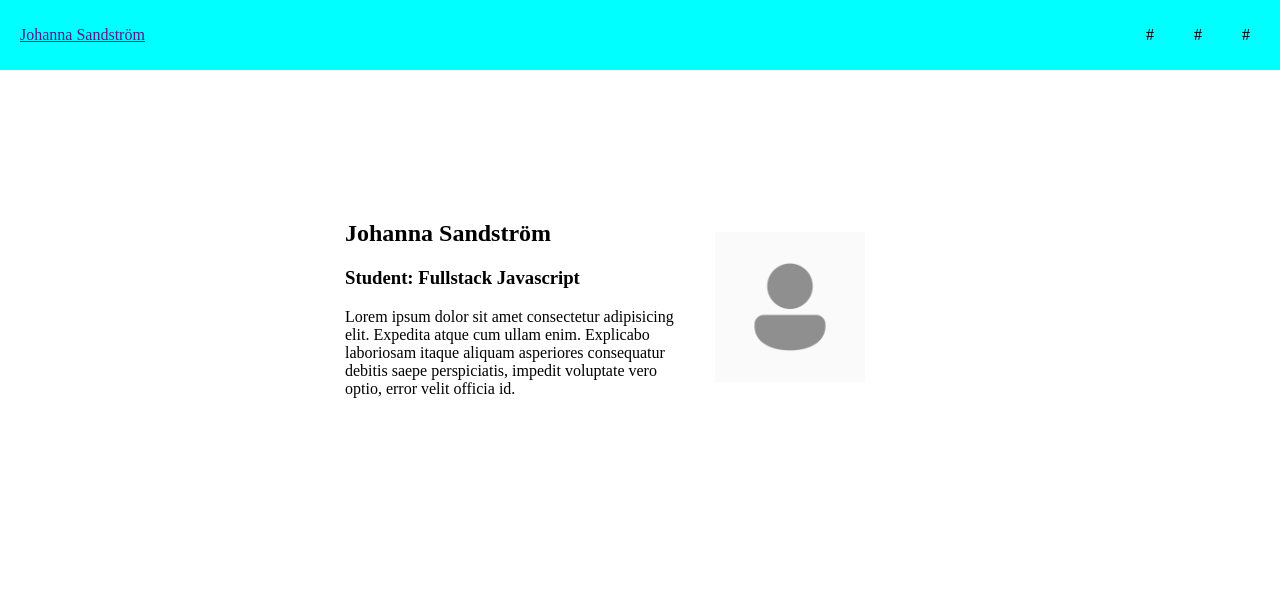
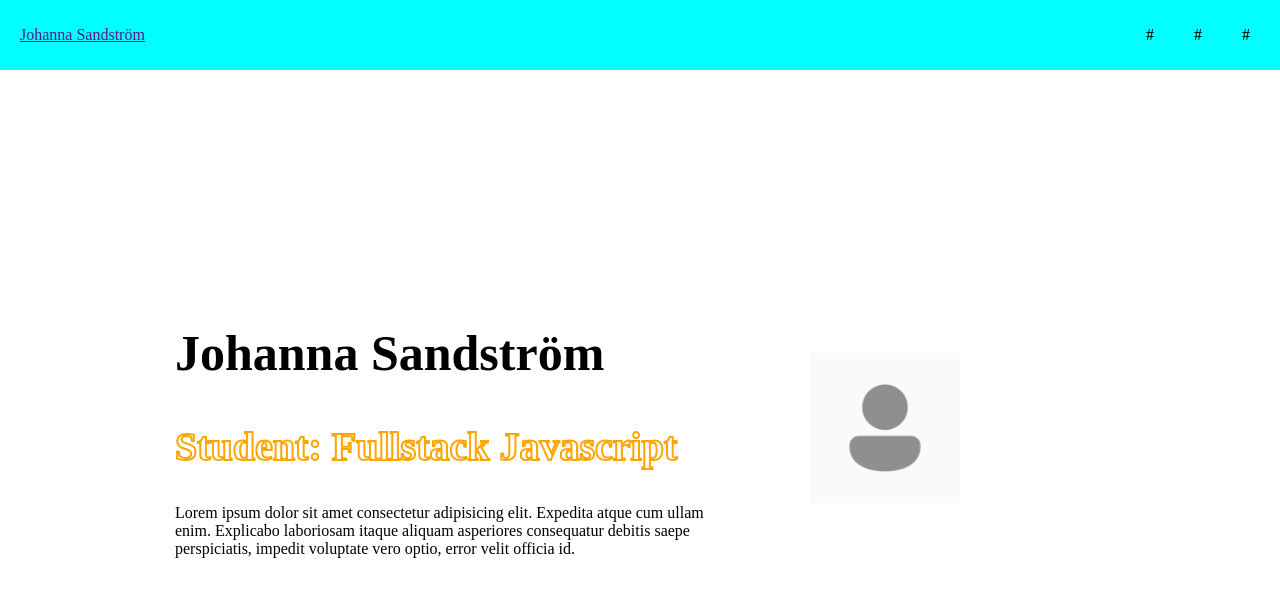
Before and after one commit to johannaasandstrom/Portfolio, a plain HTML site: page homepage.html in a window 1280 px wide. Drawn offline with Linux system fonts and the light colour scheme.

Commit message:
Add simple css to homepage content.

```diff
--- a/homepage.html
+++ b/homepage.html
@@ -24,7 +24,7 @@
         <div class="home-content">
             <div class="text-content">
                 <h1>Johanna Sandström</h1>
-                <h3>Student: Fullstack Javascript</h3>
+                <h2>Student: Fullstack Javascript</h2>
                 <p>
                     Lorem ipsum dolor sit amet consectetur adipisicing elit. Expedita atque cum ullam enim. Explicabo laboriosam itaque aliquam asperiores consequatur debitis saepe perspiciatis, impedit voluptate vero optio, error velit officia id.
                 </p>
--- a/style.css
+++ b/style.css
@@ -25,19 +25,28 @@ nav ul{
     display: flex;
     justify-content: center;
     align-items: center;
-    margin: 200px auto;
+    height: 100vh;
+    padding: 20px;
 }
 
 .home-content{
     display: flex;
     align-items: center;
-    gap: 40px;
-    margin: 0 auto;
+    gap: 80px;
 }
 
-.text-content {
-    width: 60%;
-    max-width: 400px;
+.text-content{
+    width: 700px;
+}
+
+.text-content h1{
+    font-size: 50px;
+}
+
+.text-content h2{
+    font-size: 40px;
+    -webkit-text-stroke: 2px orange;
+    color: transparent;
 }
 
 .image-content {
```
